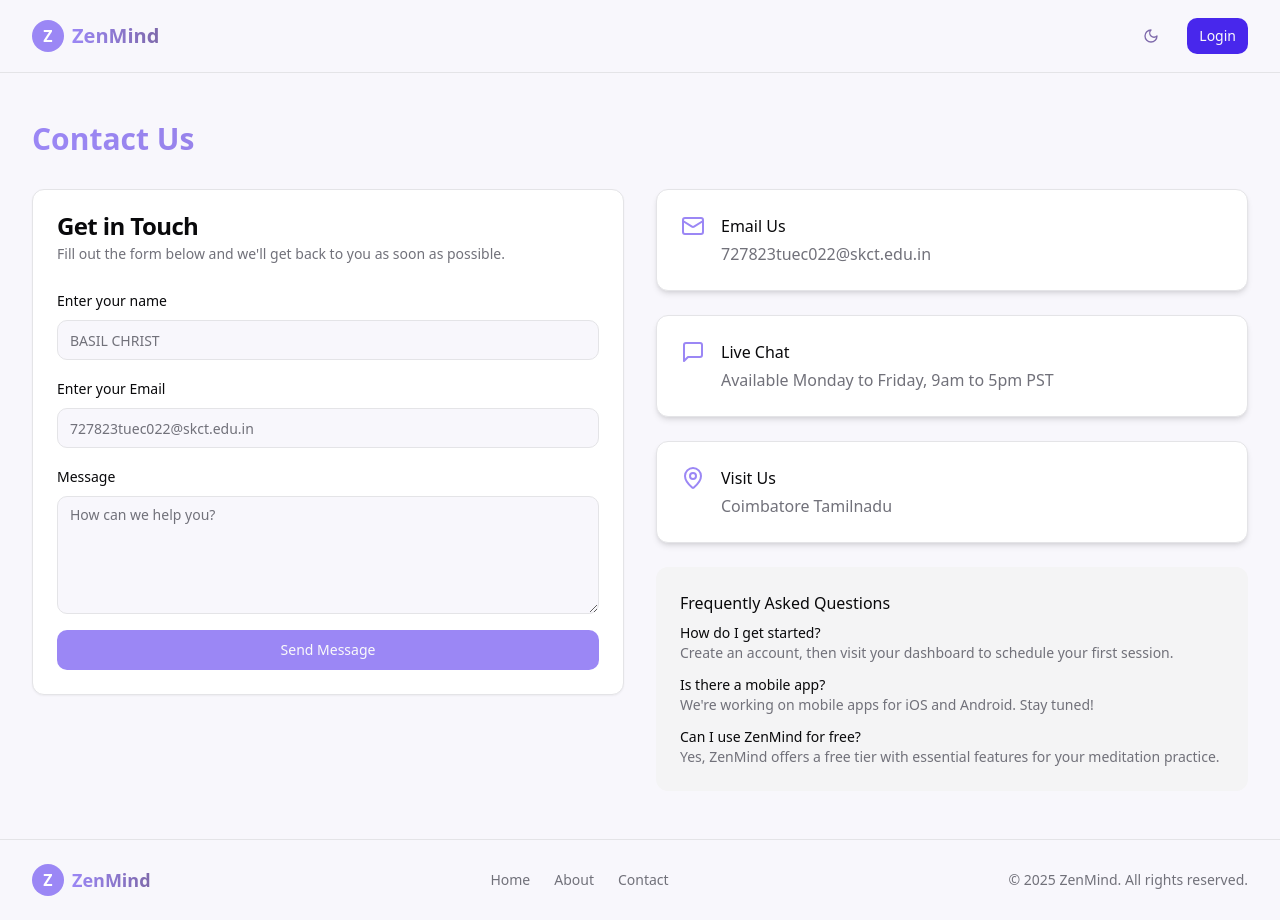
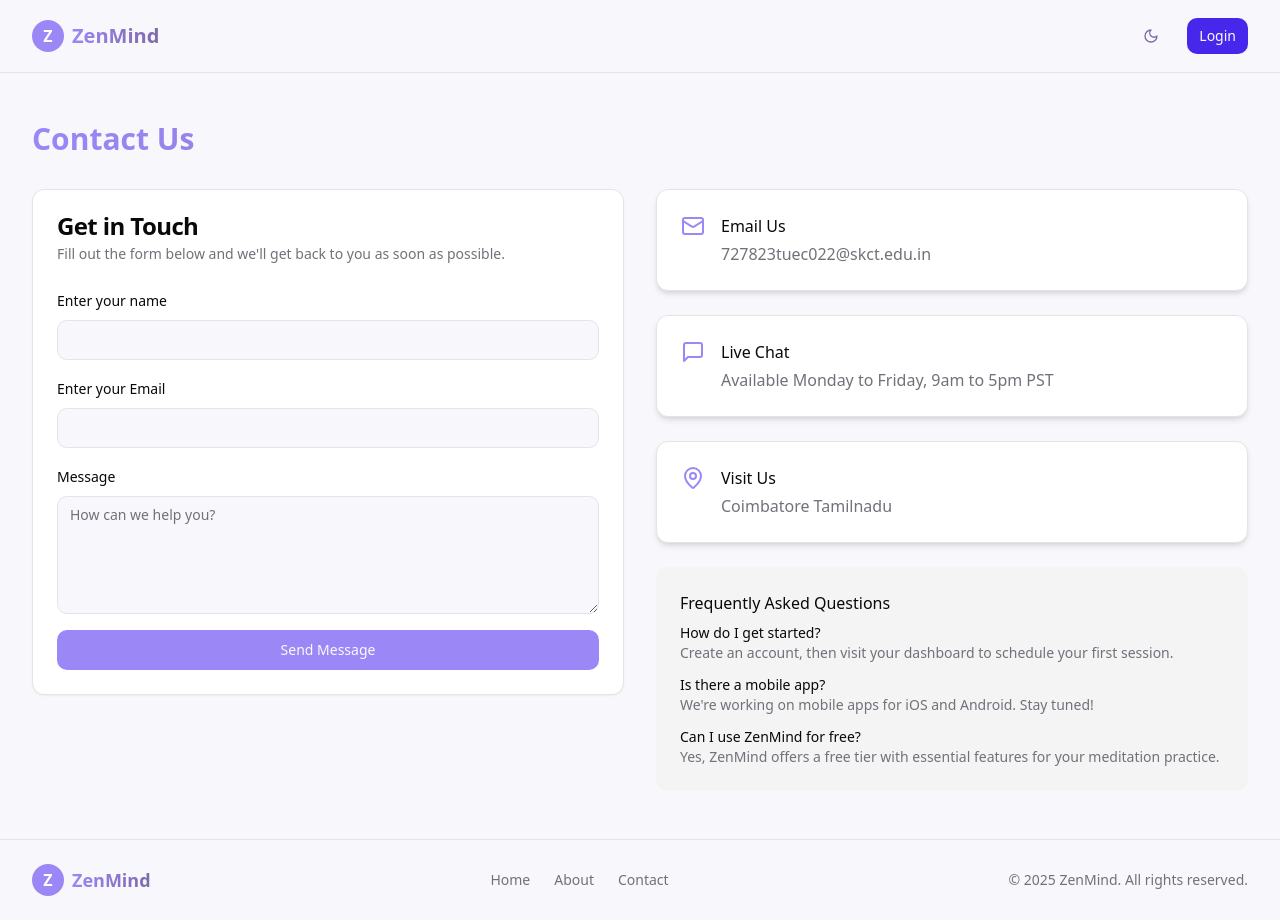
Before and after one commit to BC05012006/zen-session-scheduler, a React (Vite) app: page /contact in a window 1280 px wide. Built offline with nearby package versions, Linux system fonts and the light colour scheme.

Commit message:
Remove placeholder values
Removes the placeholder values from the name and email input fields in the contact form.

```diff
--- a/src/pages/Contact.tsx
+++ b/src/pages/Contact.tsx
@@ -61,7 +61,7 @@ const Contact = () => {
                         name="name"
                         value={formData.name}
                         onChange={handleChange}
-                        placeholder="BASIL CHRIST"
+                        placeholder=""
                         required
                       />
                     </div>
@@ -73,7 +73,7 @@ const Contact = () => {
                         type="email"
                         value={formData.email}
                         onChange={handleChange}
-                        placeholder="727823tuec022@skct.edu.in"
+                        placeholder=""
                         required
                       />
                     </div>
```
